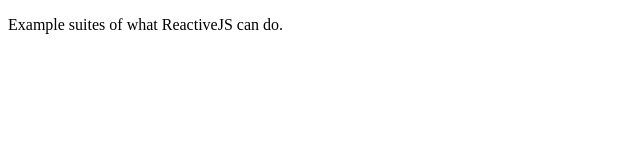
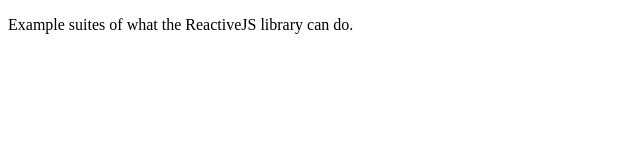
Before and after one commit to dumconstantin/ReactiveJS, a plain HTML site: page index.html in a window 1280 px wide. Shown: the full height of the page, 0-640 px from the left. Drawn offline with Linux system fonts and the light colour scheme.

Commit message:
Changed wording.

```diff
--- a/index.html
+++ b/index.html
@@ -5,6 +5,6 @@
 		<script src="reactive.js"></script>
 	</head>
 <body>
-	<p>Example suites of what ReactiveJS can do.</p>
+	<p>Example suites of what the ReactiveJS library can do.</p>
 </body>
 </html>
```
